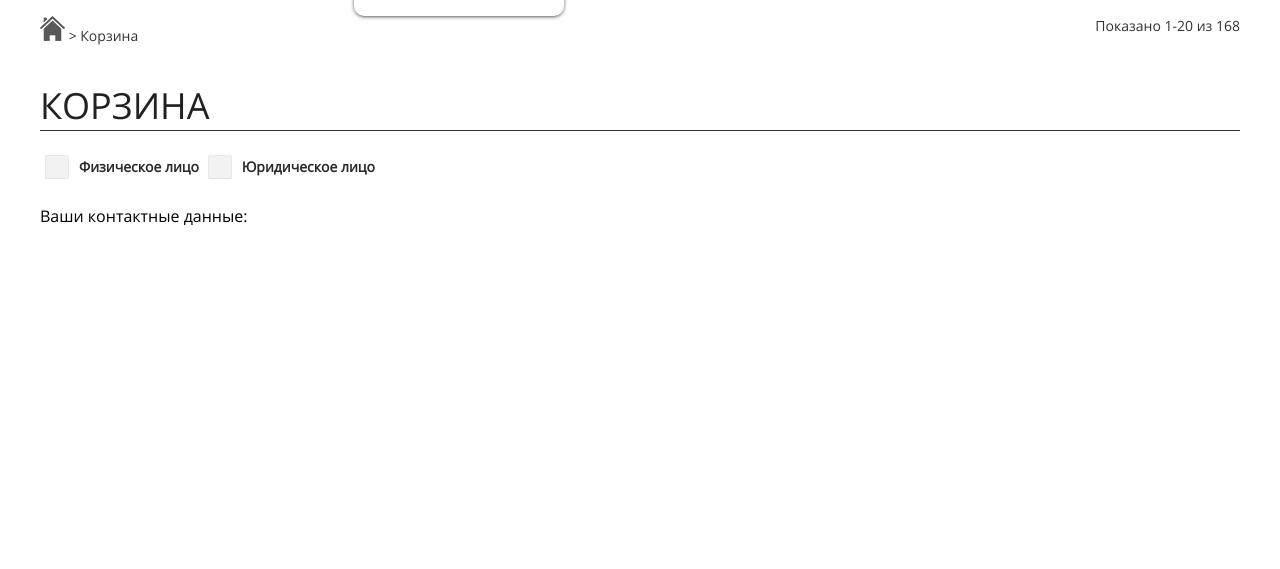
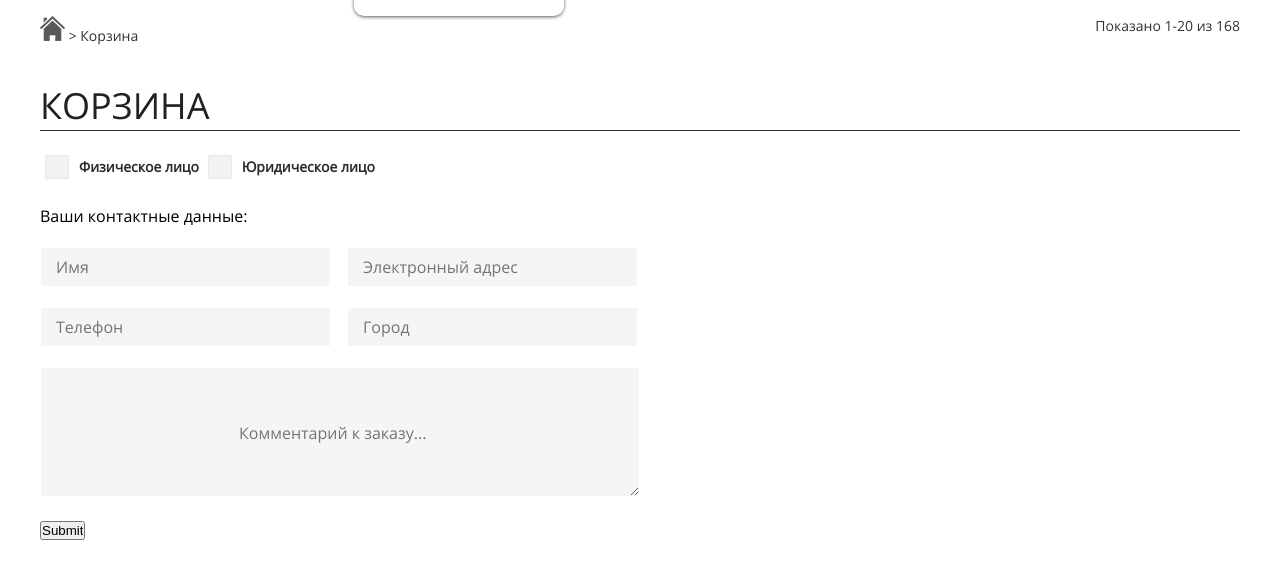
Before and after one commit to Georgitigiev/BikeBest.ru, a website: page src/basket.html in a window 1280 px wide. Shown: the part 164-733 px from the top of the page. Drawn offline with nearby package versions, Linux system fonts and the light colour scheme; files that its build step writes are made by us from their sources; files whose address does not match are found by name.

Commit message:
10.07.17 Edit Basket

```diff
--- a/src/basket.html
+++ b/src/basket.html
@@ -104,20 +104,32 @@
    <h1>КОРЗИНА</h1>
   <div class="FieldBasket__field">
     <div class="FieldBasket__field__form">
-      <form action="" method="POST">
+      <form id="basket" method="POST">
+         <div class="left">
             <input type="checkbox" id="c1" name="cc" />
             <label for="c1">
               <span></span>Физическое лицо
             </label>
-          <input type="checkbox" id="c2" name="cc" style='' />
+              <input type="checkbox" id="c2" name="cc"/>
             <label for="c2">
               <span></span>Юридическое лицо
             </label>
             <p class="nameszag">Ваши контактные данные:</p>
+              <input type="text" placeholder="Имя" class="nameBasket">
+              <input type="email" placeholder="Электронный адрес" class="emailBasket">
+              <input type="tel" placeholder="Телефон" class="telefonBasket">
+              <input type="text" placeholder="Город" class="cityBasket">
+              <textarea name="" id="commEnt" class="commEnt" placeholder="Комментарий к заказу..." cols="30" rows="10"></textarea>
+            <input type="submit">
+          </div>
+          <div class="right">
+
+
+
+           </div>
+
+
        </form>
-    </div>
-    <div class="FieldBasket__field__countProduct">
-
     </div>
   </div>
  </div>
@@ -193,9 +205,5 @@
    </div>
  </footer>
 <script  src="/js/final.js"></script>
-<script type="text/javascript">
-
-
-		</script>
 </body>
 </html>
--- a/src/less/main_vue.less
+++ b/src/less/main_vue.less
@@ -2613,11 +2613,108 @@ left: -8px !important;
      border-top: solid 1px #333;
          padding: 20px 0;
    &__form{
-    width: 50%;
+    width: 100%;
     height: auto;
     float: left;
     form{
+      input:focus{
+        outline: none;
+      }
       width: 100%;
+      .left{
+        width: 50%;
+        float: left;
+      .telefonBasket{
+        width: 48.5%;
+        height: 40px;
+        background: #f5f5f5;
+        border: solid 1px #ffffff;
+        font-size: 16px;
+        padding-left: 15px;
+        padding-right: 15px;
+        box-sizing: border-box;
+        font-family: OpenSans,sans-serif;
+        color: #555;
+        margin-bottom: 20px;
+       &:focus{
+            background: #f2f2f2;
+            border: solid 1px #e5e5e5;
+       }
+      }
+      .nameBasket{
+        width: 48.5%;
+        height: 40px;
+        background: #f5f5f5;
+        border: solid 1px #ffffff;
+        font-size: 16px;
+        padding-left: 15px;
+        padding-right: 15px;
+        box-sizing: border-box;
+        font-family: OpenSans,sans-serif;
+        color: #555;
+        margin-bottom: 20px;
+       &:focus{
+            background: #f2f2f2;
+            border: solid 1px #e5e5e5;
+       }
+      }
+      .emailBasket{
+        width: 48.5%;
+        height: 40px;
+        background: #f5f5f5;
+        margin-left: 2%;
+        border: solid 1px #ffffff;
+        font-size: 16px;
+        padding-left: 15px;
+        padding-right: 15px;
+        box-sizing: border-box;
+        font-family: OpenSans,sans-serif;
+        color: #555;
+        margin-bottom: 20px;
+        &:focus{
+            background: #f2f2f2;
+            border: solid 1px #e5e5e5;
+          }
+      }
+      .cityBasket{
+        width: 48.5%;
+        height: 40px;
+        background: #f5f5f5;
+        margin-left: 2%;
+        border: solid 1px #ffffff;
+        font-size: 16px;
+        padding-left: 15px;
+        padding-right: 15px;
+        box-sizing: border-box;
+        font-family: OpenSans,sans-serif;
+        color: #555;
+        margin-bottom: 20px;
+        &:focus{
+            background: #f2f2f2;
+            border: solid 1px #e5e5e5;
+       }
+      }
+      .commEnt{
+          width: 100%;
+          height: 130px;
+          background: #f5f5f5;
+          border: solid 1px #ffffff;
+          font-size: 16px;
+          padding-left: 33%;
+          padding-right: 15px;
+          box-sizing: border-box;
+          font-family: OpenSans, sans-serif;
+          color: #555;
+          margin-bottom: 20px;
+          padding-top: 9%;
+          &:focus{
+            outline: none;
+            padding: 15px 18px;
+            font-size: 15px;
+            background: #f2f2f2;
+            border: solid 1px #e5e5e5;
+          }
+      }
       label{
         font-size: 14px;
         font-family: OpenSans,sans-serif;
@@ -2646,35 +2743,36 @@ left: -8px !important;
         font-family: OpenSans,sans-serif;
         padding: 20px 0;
       }
+
+
+      }
+      .right{
+        width: 50%;
+        float: left;
+      }
     }
    }
-   &__countProduct{
-     width: 50%;
-     height: auto;
-     float: left;
-   }
- }
-}
-
-
-
-
-
-
-
-
-
-
-
-
-
-
-
-
-
-
-
-
-
-
-//Стили для страницы вывода корзины товаров------------------------------------
+  }
+}
+
+
+
+
+
+
+
+
+
+
+
+
+
+
+
+
+
+
+
+
+
+//Стили для страницы вывода корзины товаров
--- a/src/script/main_vue.js
+++ b/src/script/main_vue.js
@@ -2382,7 +2382,9 @@ function toggleClasses(vertical){
                 nav:'false'
             }).data('api_glide');
 
+
             $("input[type='tel']").mask("+7(999) 999-9999");
+            $("input[type='email]").mask("/^[A-Z0-9._%+-]+@[A-Z0-9.-]+\.[A-Z]{2,4}$/i");
 
                 $(window).on('keyup', function (key) {
 					if (key.keyCode === 13) {
```
Also changed, not shown: src/product.html (+1 -1 lines), dist/basket.html, dist/js/final.js, dist/product.html, dist/style/project.css. Lines whose indentation alone changed are shown as unchanged.
